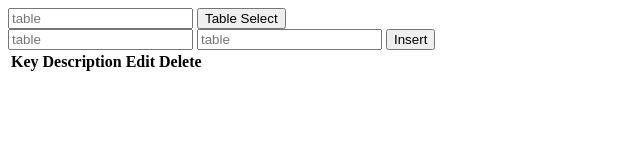
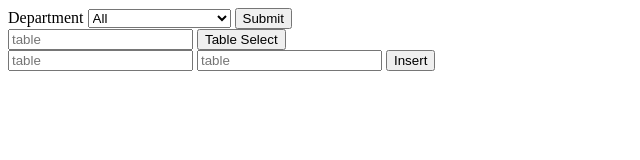
Before and after one commit to ci0cc0lat0/NodeDatabaseDemo, a website: page public/index.html in a window 1280 px wide. Shown: the whole page, without its empty margins (0-640 px from the left). Drawn offline with Linux system fonts and the light colour scheme; no server answers.

Commit message:
Comments, and better readability

```diff
--- a/public/index.html
+++ b/public/index.html
@@ -6,6 +6,24 @@
         <title></title>
     </head>
     <body>
+        <div class="">
+            <form action="#">
+      <label for="departments">Department </label>
+      <select name="department" id="department">
+        <option id="allSelect" value="all">All</option>
+        <option id="flightSelect" value="flight_crew">Flight crew</option>
+        <option id="passSelect" value="passenger_handling">Passenger Handling</option>
+        <option id="cateringSelect" value="catering">Catering</option>
+        <option id="cargoSelect" value="cargo">Cargo</option>
+        <option id="smSelect" value="sales/marketing">Sales & Marketing</option>
+        <option id="techSelect" value="techinical">Techinical</option>
+        <option id="opSelect" value="operations">Operations</option>
+        <option id="adminSelect" value="administration">Administration</option>
+      </select>
+      <input type="submit" value="Submit" onclick="selectDep()" />
+</form>
+
+        </div>
         <div>
             <input type="text" placeholder="table" id="table-input">
             <button type="button" id="table-button" onclick="tableSelect()">Table Select</button>
@@ -15,6 +33,7 @@
             <input type="text" placeholder="table" id="table-input">
             <button type="button" id="table-button" onclick="insertRow()">Insert</button>
         </div>
+        <!--
         <div class="">
             <table class="table mt-5 text-center" id="demo-list">
                 <thead>
@@ -25,11 +44,12 @@
                     <th>Delete</th>
                   </tr>
                 </thead>
-                <!-- add todos in tbody by modying the HTML in main.js -->
+                add todos in tbody by modying the HTML in main.js
                 <tbody id="demo-table">
                 </tbody>
         </div>
-
+        -->
+        <h2 id='currentTableName'></h1>
         <div id="dvTable">
 
         </div>
--- a/public/main.js
+++ b/public/main.js
@@ -1,6 +1,8 @@
 // set global variable demos
 let demos = []
-var currentTable  = "demos"
+//set this to demo in order to show a table upon loaading
+var currentTable  = ""
+
 // function to set demos
 const setDemos = (data) => {
   demos = data;
@@ -9,15 +11,17 @@ const displayDemos = () => {
   demos.sort((a, b) => {
     return a.key - b.key;
   });
+
   const demoTable = document.querySelector('#demo-table');
   let testHTML = "";
-  console.log(Object.keys(demos[0]))
+  //console.log(Object.keys(demos[0]))
   abcd = Object.keys(demos[0])
+  console.log(abcd)
   var nextCell = abcd[0]
-  console.log(nextCell)
-  console.log(demos[0][nextCell])
+  //console.log(nextCell)
+  //console.log(demos[0][nextCell])
   var table  = document.createElement("TABLE");
-  table.border = "1";
+  table.border = "5";
 
   var columnCount = abcd.length
 
@@ -36,8 +40,10 @@ const displayDemos = () => {
           cell.innerHTML = demos[i][nextCell]
       }
   }
+
   var dvTable = document.getElementById("dvTable")
   dvTable.innerHTML = "";
+
   dvTable.appendChild(table)
 
   // display all demos by modifying the HTML in "demo-table"
@@ -82,32 +88,35 @@ async function all(){
 }
 all();
 
-async function initDisplay(){
-    try {
-
-    }catch(e){
-
-    }
-
-}
 async function tableSelect(){
+    // sets name of the table to be queried
     currentTable = document.querySelector('#table-input').value;
-    //all()
-    //console.log(currentTable)
     const data = {currentTable};
+    // the beginning of server operations
     const options = {
         method: 'POST',
         headers: {'Content-Type': 'application/json'},
         body: JSON.stringify(data)
     };
-    const response = await fetch("http://localhost:3000/bruh",options);
+    // response here gets info back from the server, in this case, the actual query
+    // from the other side
+    const response = await fetch("http://localhost:3000/select",options);
+    // sets h2 block to the name of the table being queried
+    document.getElementById("currentTableName").innerHTML = currentTable
+    // assigns the response into json and sets it equal to the variable that will be put through setDemos
     const newTable = await response.json()
     setDemos(newTable);
+    // DisplayDemos takes the global demos and displays the tables dyanmically
     displayDemos();
+    //document.querySelector("#table-input").innerHTML = "";
     //demos = newTable);
     //console.log(demos)
     //all();
 
+}
+async function selectDep(){
+    var depSelect  = document.getElementById("department");
+    console.log(depSelect)
 }
 async function funcTest(){
      document.getElementById("bruh").innerHTML = "YOU CLICKED ME!";
```
Also changed, not shown: index.js (+7 -6 lines).
